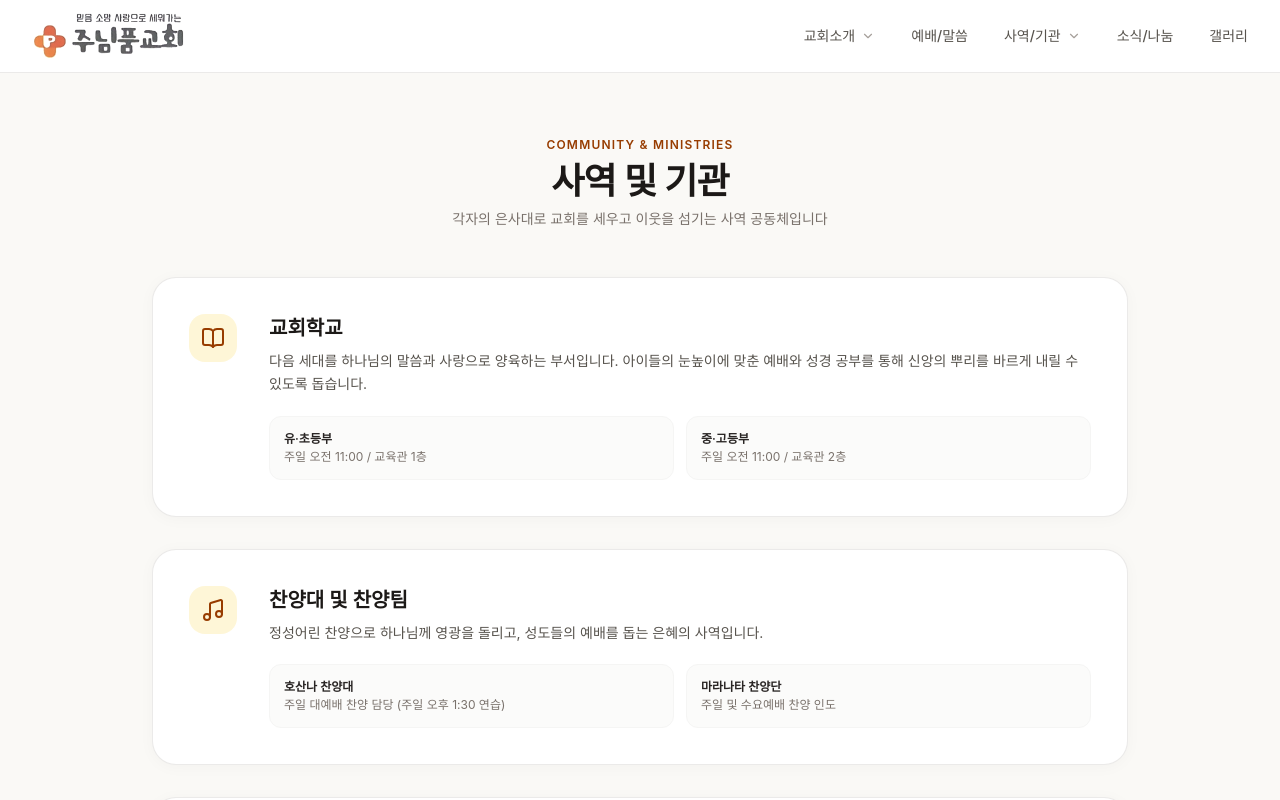
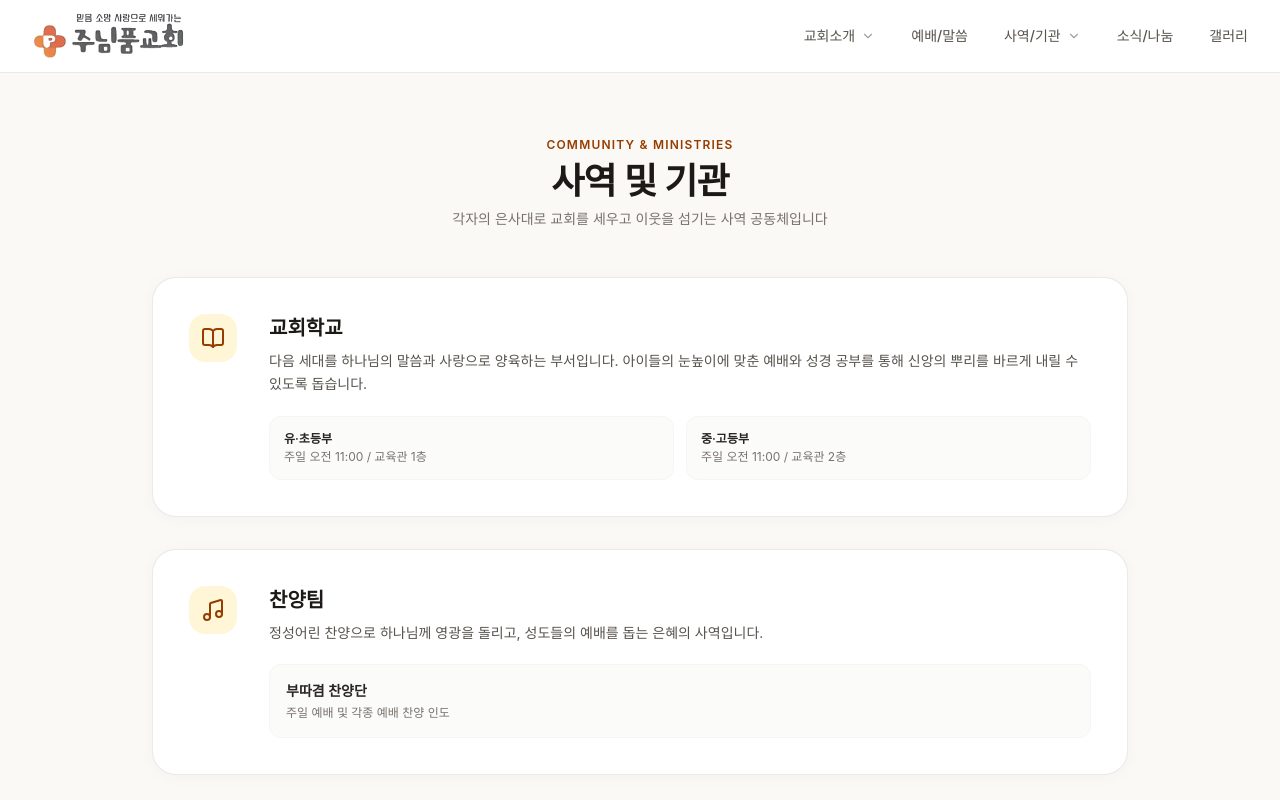
Before and after one commit to darkgentlejbs-max/junimpum_church, a Next.js app: page /ministries in a window 1280 px wide. Shown: the top 800 px of the page. Built offline with nearby package versions, Linux system fonts and the light colour scheme; a web font is replaced by a local one.

Commit message:
Update worship team info to show only 부따겸 찬양단

```diff
--- a/src/app/ministries/page.tsx
+++ b/src/app/ministries/page.tsx
@@ -42,18 +42,14 @@ export default function MinistriesPage() {
               <Music size={24} />
             </div>
             <div className="flex-1">
-              <h2 className="text-lg sm:text-xl font-semibold mb-2 text-stone-900">찬양대 및 찬양팀</h2>
+              <h2 className="text-lg sm:text-xl font-semibold mb-2 text-stone-900">찬양팀</h2>
               <p className="text-stone-600 text-sm leading-relaxed mb-5">
                 정성어린 찬양으로 하나님께 영광을 돌리고, 성도들의 예배를 돕는 은혜의 사역입니다.
               </p>
-              <div className="grid grid-cols-1 sm:grid-cols-2 gap-3">
-                <div className="bg-stone-50/80 p-3.5 rounded-xl border border-stone-100">
-                  <h4 className="text-xs font-semibold text-stone-800 mb-0.5">호산나 찬양대</h4>
-                  <p className="text-xs text-stone-500">주일 대예배 찬양 담당 (주일 오후 1:30 연습)</p>
-                </div>
-                <div className="bg-stone-50/80 p-3.5 rounded-xl border border-stone-100">
-                  <h4 className="text-xs font-semibold text-stone-800 mb-0.5">마라나타 찬양단</h4>
-                  <p className="text-xs text-stone-500">주일 및 수요예배 찬양 인도</p>
+              <div className="grid grid-cols-1 gap-3">
+                <div className="bg-stone-50/80 p-4 rounded-xl border border-stone-100">
+                  <h4 className="text-sm font-semibold text-stone-800 mb-1">부따겸 찬양단</h4>
+                  <p className="text-xs text-stone-500">주일 예배 및 각종 예배 찬양 인도</p>
                 </div>
               </div>
             </div>
```
